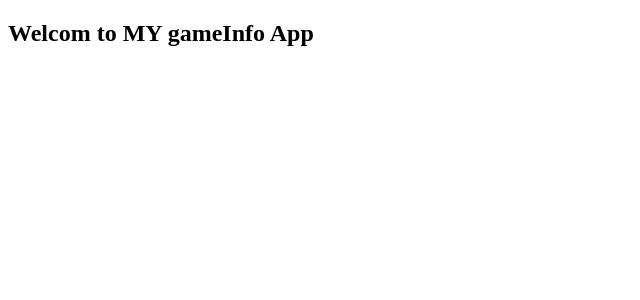
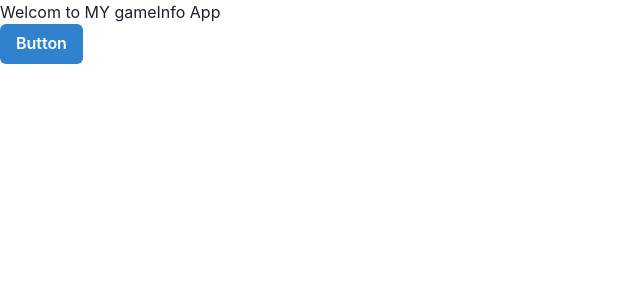
Before and after one commit to nazif786/gamingApp, a React (Vite) app: page / in a window 1280 px wide. Shown: the top 300 px of the page, without its empty margins (0-640 px from the left). Built offline with nearby package versions, Linux system fonts and the light colour scheme.

Commit message:
installed chakraUI

```diff
--- a/package.json
+++ b/package.json
@@ -10,6 +10,10 @@
     "preview": "vite preview"
   },
   "dependencies": {
+    "@chakra-ui/react": "^2.8.1",
+    "@emotion/react": "^11.11.1",
+    "@emotion/styled": "^11.11.0",
+    "framer-motion": "^10.16.4",
     "react": "^18.2.0",
     "react-dom": "^18.2.0"
   },
--- a/src/App.tsx
+++ b/src/App.tsx
@@ -1,9 +1,11 @@
+import { Button, ButtonGroup } from "@chakra-ui/react";
 import "./App.css";
 
 function App() {
   return (
     <>
       <h2>Welcom to MY gameInfo App </h2>
+      <Button colorScheme="blue">Button</Button>
     </>
   );
 }
--- a/src/main.tsx
+++ b/src/main.tsx
@@ -1,10 +1,14 @@
-import React from 'react'
-import ReactDOM from 'react-dom/client'
-import App from './App.tsx'
-import './index.css'
+import React from "react";
+import ReactDOM from "react-dom/client";
+import { ChakraProvider } from "@chakra-ui/react";
 
-ReactDOM.createRoot(document.getElementById('root')!).render(
+import App from "./App.tsx";
+import "./index.css";
+
+ReactDOM.createRoot(document.getElementById("root")!).render(
   <React.StrictMode>
-    <App />
+    <ChakraProvider>
+      <App />
+    </ChakraProvider>
   </React.StrictMode>,
-)
+);
```
Also changed, not shown: 1 other file (tests, documents, lock files or other folders).
